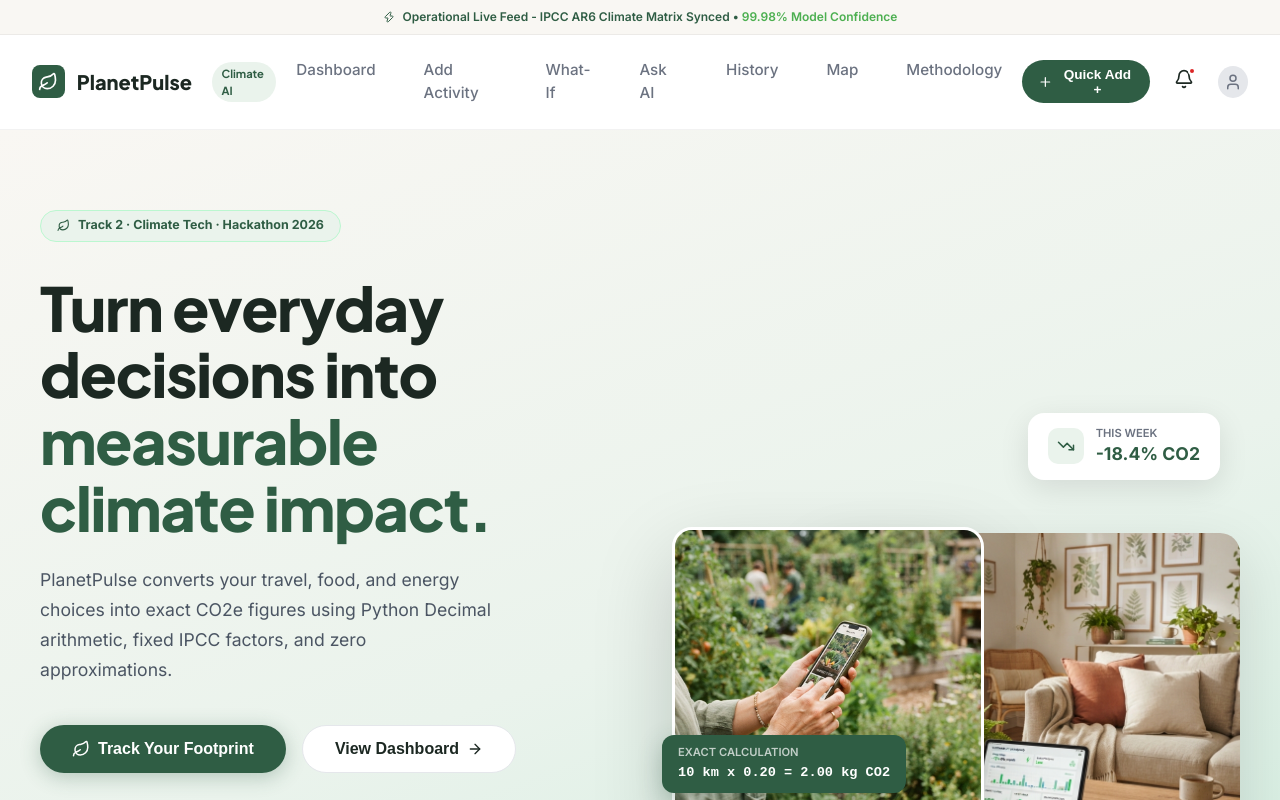
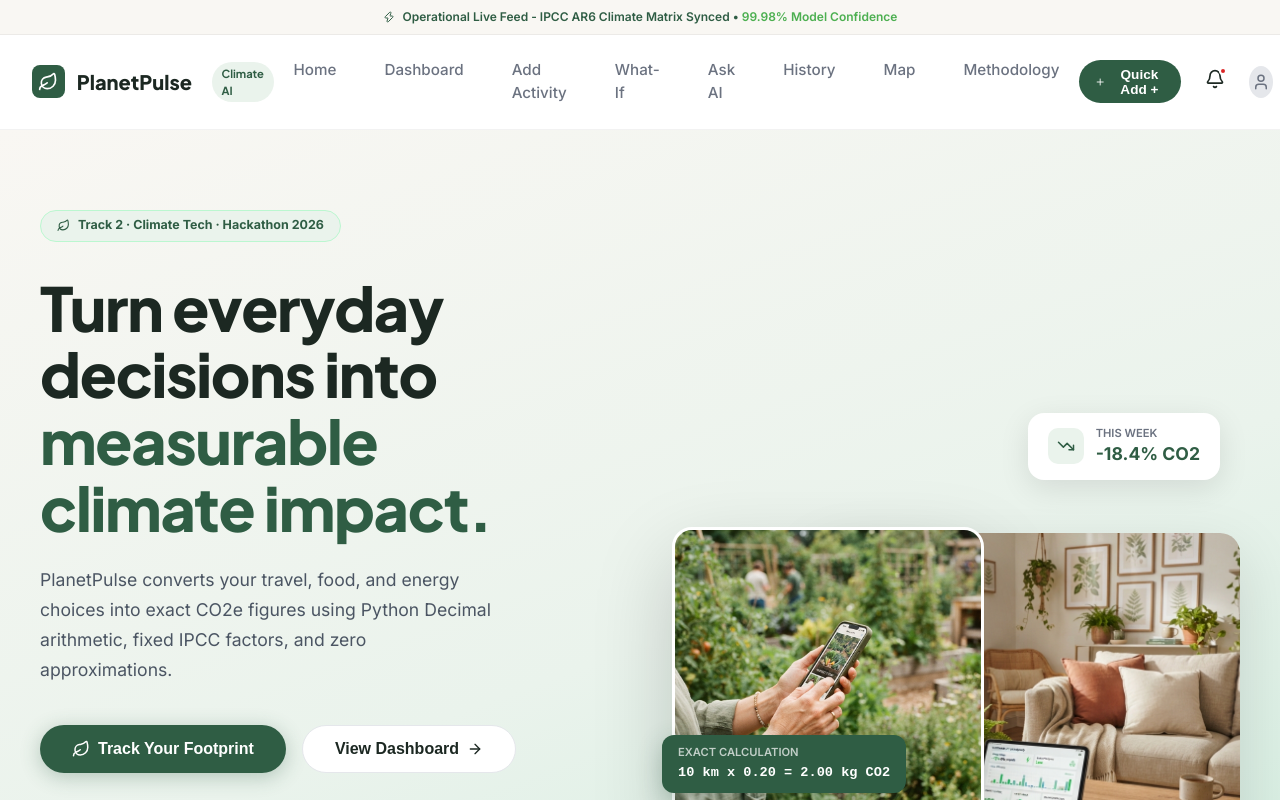
Before and after one commit to Jilu-Jose/PlanetPulse, a React app in the folder frontend/: page / in a window 1280 px wide. Shown: the top 800 px of the page. Built offline with nearby package versions, Linux system fonts and the light colour scheme; no server answers; the HTML template or start-up script is replaced by a standard one.

Commit message:
home button added

```diff
--- a/frontend/src/App.jsx
+++ b/frontend/src/App.jsx
@@ -36,6 +36,9 @@
 
           {/* Center Links */}
           <div className="nav-links">
+            <NavLink to="/landing" className={({ isActive }) => isActive ? "nav-link active" : "nav-link"}>
+              Home
+            </NavLink>
             <NavLink to="/dashboard" className={({ isActive }) => isActive ? "nav-link active" : "nav-link"}>
               Dashboard
             </NavLink>
```
